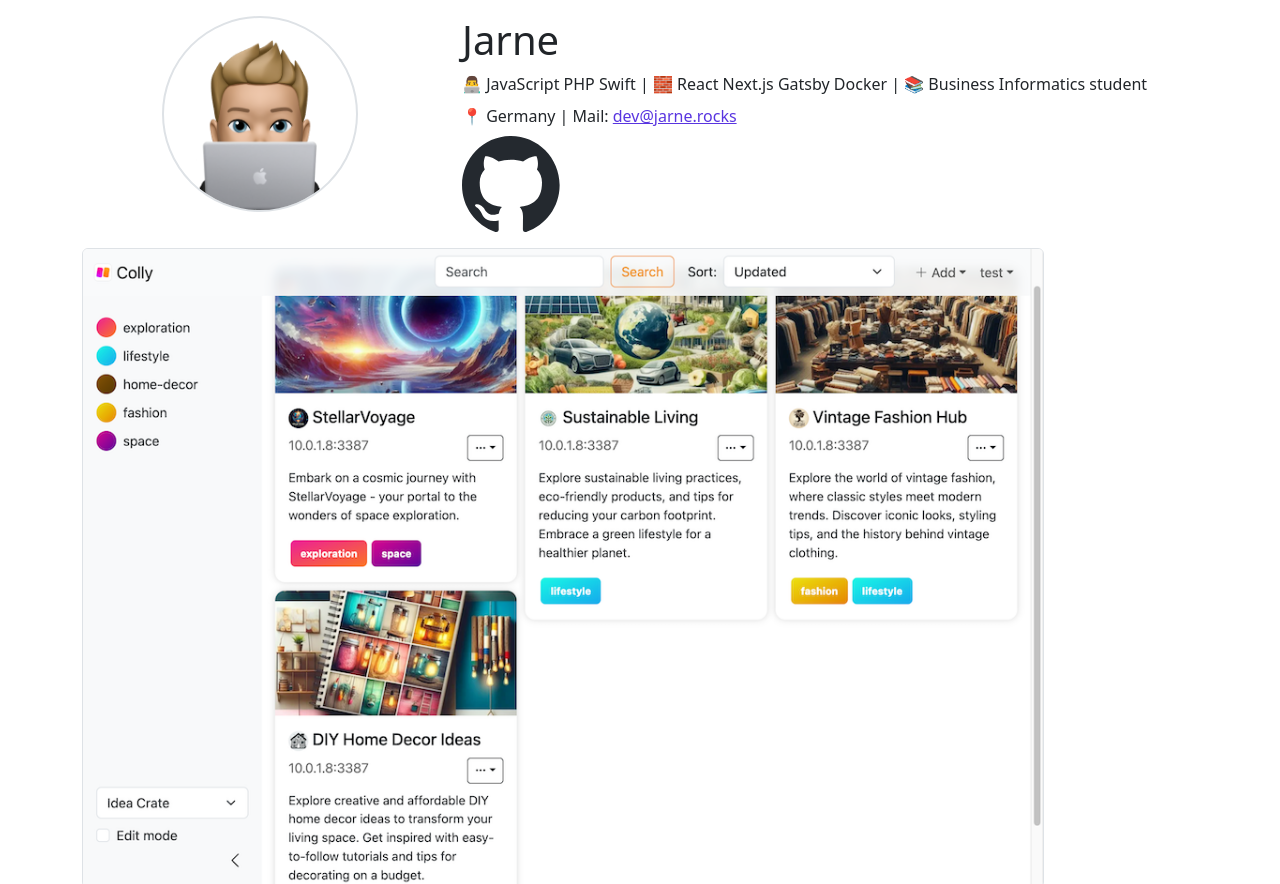
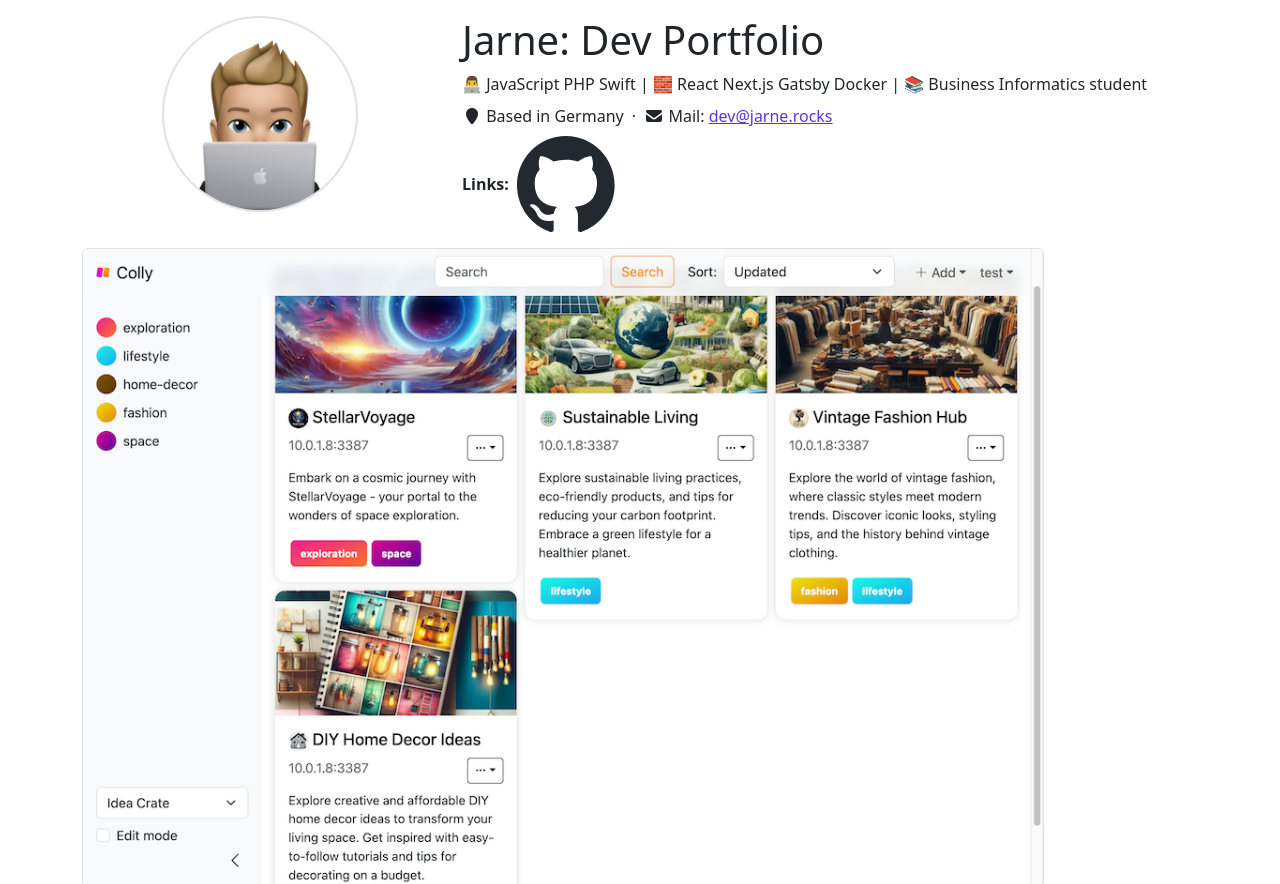
Before and after one commit to jarne/portfolio, a Gatsby site: page / in a window 1280 px wide. Shown: the top 884 px of the page. Built offline with nearby package versions, Linux system fonts and the light colour scheme; Gatsby itself is replaced by a stand-in of ours; a web font is replaced by a local one.

Commit message:
Add page title, replace emojis with icons

```diff
--- a/package.json
+++ b/package.json
@@ -33,6 +33,9 @@
     "dependencies": {
         "@babel/core": "^7.28.5",
         "@fontsource-variable/tasa-orbiter": "^5.2.2",
+        "@fortawesome/fontawesome-svg-core": "^7.1.0",
+        "@fortawesome/free-solid-svg-icons": "^7.1.0",
+        "@fortawesome/react-fontawesome": "^3.1.0",
         "bootstrap": "^5.3.8",
         "gatsby": "^5.14.6",
         "gatsby-plugin-image": "^3.15.0",
--- a/src/components/header/profileHeader.tsx
+++ b/src/components/header/profileHeader.tsx
@@ -4,6 +4,8 @@
 
 import * as React from "react"
 import { useStaticQuery, graphql } from "gatsby"
+import { FontAwesomeIcon } from "@fortawesome/react-fontawesome"
+import { faEnvelope, faLocationPin } from "@fortawesome/free-solid-svg-icons"
 
 import ProfilePicture from "./profilePicture"
 import { nameHeading, githubLogo } from "./profileHeader.module.css"
@@ -15,6 +17,7 @@ const ProfileHeader = () => {
         query ProfileMetaQuery {
             site {
                 siteMetadata {
+                    title
                     name
                     bio
                     location
@@ -33,19 +36,23 @@ const ProfileHeader = () => {
             <div className="col-12 col-md-8 d-flex align-items-center">
                 <div>
                     <h1 className={nameHeading}>
-                        {data.site.siteMetadata.name}
+                        {data.site.siteMetadata.name}:{" "}
+                        {data.site.siteMetadata.title}
                     </h1>
                     <p className="mb-2">{data.site.siteMetadata.bio}</p>
                     <p className="mb-2">
-                        <span role="img" aria-label="">
-                            📍
-                        </span>{" "}
-                        {data.site.siteMetadata.location} | Mail:{" "}
+                        <FontAwesomeIcon icon={faLocationPin} /> Based in{" "}
+                        {data.site.siteMetadata.location}{" "}
+                        <span className="mx-1">·</span>{" "}
+                        <FontAwesomeIcon icon={faEnvelope} /> Mail:{" "}
                         <a href={`mailto:${data.site.siteMetadata.email}`}>
                             {data.site.siteMetadata.email}
                         </a>
                     </p>
-                    <div>
+                    <div className="d-flex align-items-center">
+                        <span className="me-2">
+                            <b>Links:</b>
+                        </span>
                         <a
                             href={data.site.siteMetadata.githubProfileUrl}
                             target="_blank"
--- a/src/pages/index.tsx
+++ b/src/pages/index.tsx
@@ -3,6 +3,7 @@
  */
 
 import * as React from "react"
+import { useStaticQuery, graphql } from "gatsby"
 import type { HeadFC, PageProps } from "gatsby"
 
 import ProfileHeader from "../components/header/profileHeader"
@@ -27,4 +28,22 @@ const IndexPage: React.FC<PageProps> = () => {
 
 export default IndexPage
 
-export const Head: HeadFC = () => <title>Home Page</title>
+export const Head: HeadFC = () => {
+    const data = useStaticQuery(graphql`
+        query PageMetaQuery {
+            site {
+                siteMetadata {
+                    title
+                    name
+                    description
+                }
+            }
+        }
+    `)
+
+    return (
+        <title>
+            {data.site.siteMetadata.title} by {data.site.siteMetadata.name}
+        </title>
+    )
+}
```
Also changed, not shown: 1 other file.
